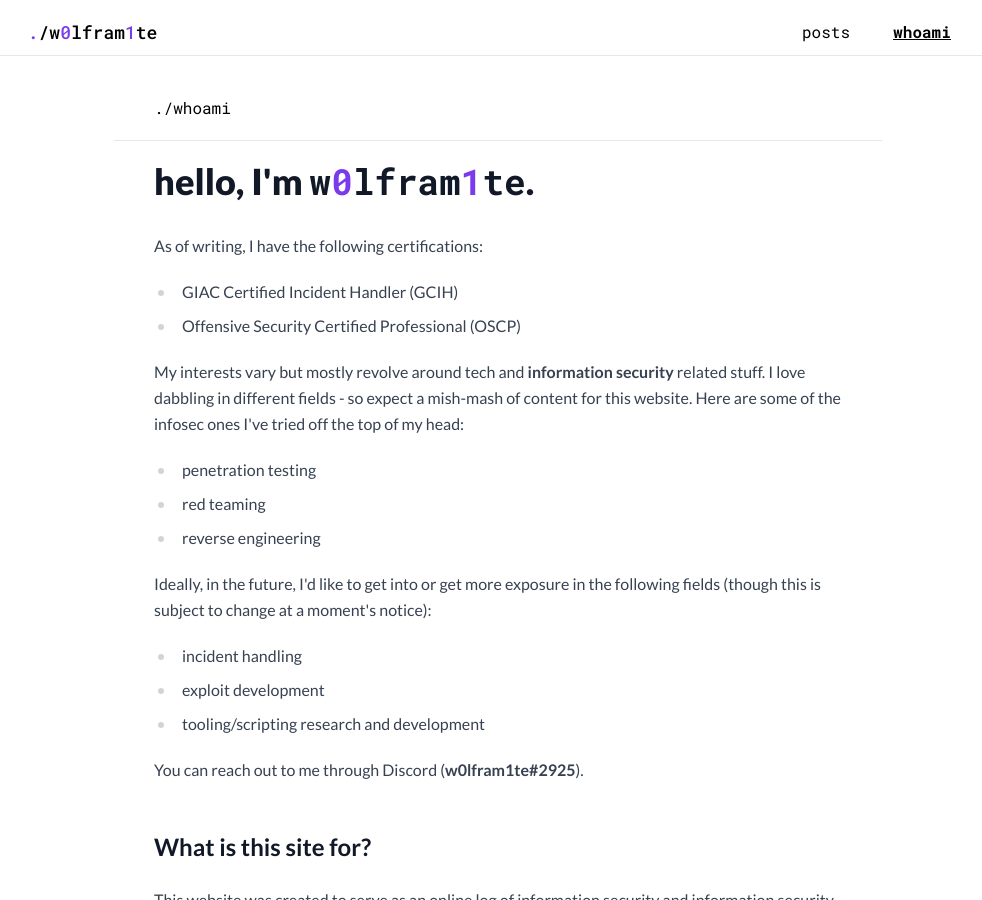
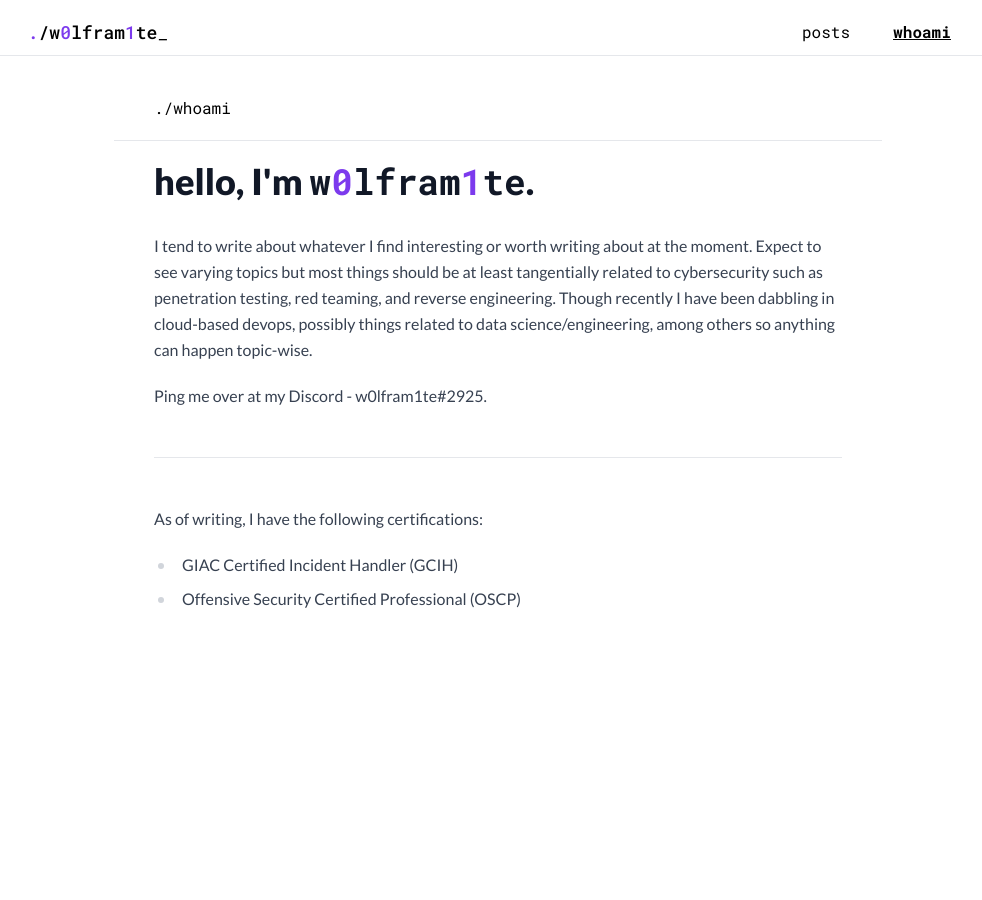
Before and after one commit to w0lfram1te/w0lfram1te.github.io, a Jekyll site: the page built from _pages/whoami.html, in a window 1280 px wide and 900 px high. Shown: the whole window, without its empty margins (142-1124 px from the left). Built offline with Jekyll 4.4.1, drawn with Linux system fonts in a browser that asks for light colours; some of the changed text lies outside the part shown.

Commit message:
updated whoami page

```diff
--- a/_pages/whoami.html
+++ b/_pages/whoami.html
@@ -6,33 +6,21 @@ permalink: /whoami
 
 <h1>hello, I'm <span class=font-mono>w<span class=text-purple-600>0</span>lfram<span class=text-purple-600>1</span>te</span>.</h1>
 
-<p>As of writing, I have the following certifications:</p>
+<p>
+  I tend to write about whatever I find interesting or worth writing about at the moment. Expect to see varying topics but most things should be at least tangentially related to cybersecurity such as penetration testing, red teaming, and reverse engineering. Though recently I have been dabbling in cloud-based devops, possibly things related to data science/engineering, among others so anything can happen topic-wise.
+</p>
+
+<p>
+  Ping me over at my Discord - w0lfram1te#2925.
+</p>
+
+<hr>
+
+<p>
+  As of writing, I have the following certifications:
+</p>
 
 <ul>
   <li>GIAC Certified Incident Handler (GCIH)</li>
   <li>Offensive Security Certified Professional (OSCP)</li>
 </ul>
-
-<p>My interests vary but mostly revolve around tech and <b>information security</b> related stuff. I love dabbling in different fields - so expect a mish-mash of content for this website. Here are some of the infosec ones I've tried off the top of my head:</p>
-
-<ul>
-  <li>penetration testing</li>
-  <li>red teaming</li>
-  <li>reverse engineering</li>
-</ul>
-
-<p>Ideally, in the future, I'd like to get into or get more exposure in the following fields (though this is subject to change at a moment's notice):</p>
-
-<ul>
-  <li>incident handling</li>
-  <li>exploit development</li>
-  <li>tooling/scripting research and development</li>
-</ul>
-
-You can reach out to me through Discord (<b>w0lfram1te#2925</b>).
-
-<h2>What is this site for?</h3>
-
-<p>This website was created to serve as an online log of information security and information security-adjacent things that I get around to doing (and documenting). Ideally it also helps other people in their endeavors.</p>
-
-<p>It also serves as some form of accountability to improve on my documentation and technical writing skills.</p>
```
